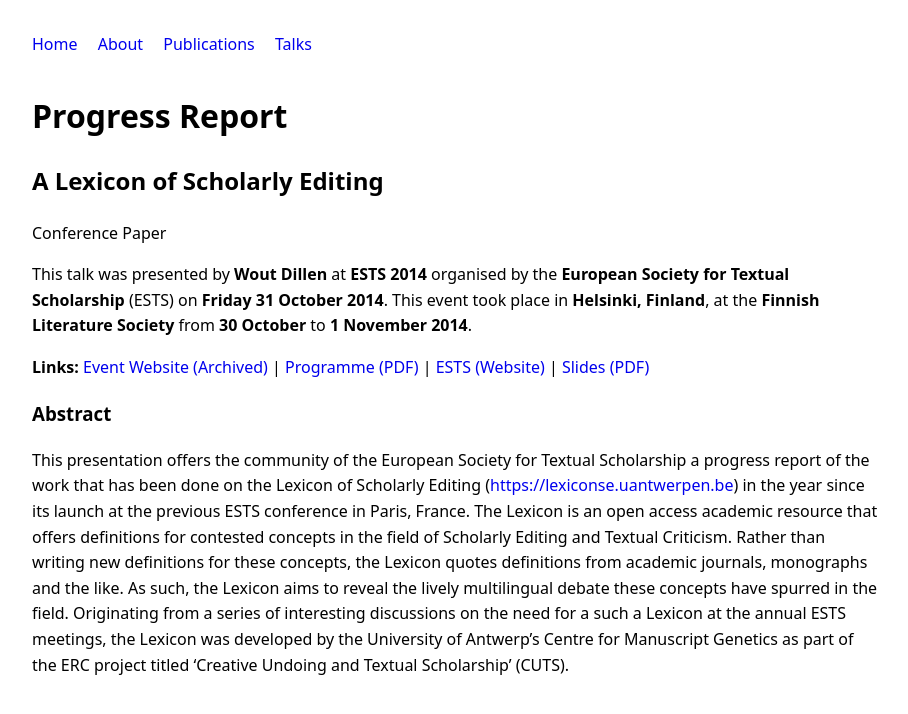
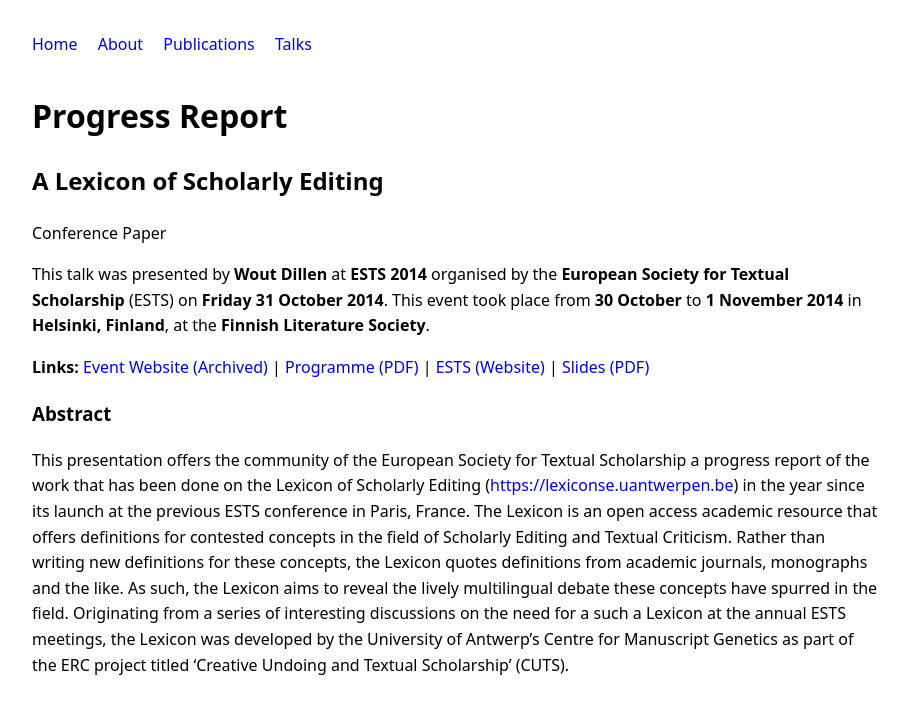
Before and after one commit to WoutDLN/myacweb, a Jekyll site: the page built from _talks/2014-10-31_ests_paper_progress-report.md, in a window 1280 px wide. Shown: the top 714 px of the page, without its empty margins (183-1091 px from the left). Built offline with Jekyll 4.4.1, drawn with Linux system fonts in a browser that asks for light colours.

Commit message:
restructured forloop to fix whitespace issue & simplified date range generation

```diff
--- a/_data/organisers.yml
+++ b/_data/organisers.yml
@@ -22,3 +22,8 @@ baahe:
   name: "The Belgian Association for American and English Studies"
   shortname: "BAAHE"
   url: "https://www.baahe.be/"
+
+val:
+  name: "Vlaamse Vereniging voor Algemene en Vergelijkende Literatuurwetenschap"
+  shortname: "VAL"
+  url: "https://www.vval.be/"
--- a/_layouts/talk.html
+++ b/_layouts/talk.html
@@ -9,6 +9,29 @@ layout: default
 {% assign page_date = page.date | date: "%Y-%m-%d" %}
 {% assign start_date = event.startdate | date: "%Y-%m-%d" %}
 {% assign end_date = event.enddate | date: "%Y-%m-%d" %}
+
+{% capture date_range %}
+{%- if event.startdate != event.enddate -%}
+    {% assign start_year = event.startdate | date: "%Y" %}
+    {% assign end_year = event.enddate | date: "%Y" %}
+    {% assign start_month = event.startdate | date: "%m" %}
+    {% assign end_month = event.enddate | date: "%m" %}
+
+    from <strong>
+        {%- if start_year == end_year -%}
+            {%- if start_month == end_month -%}
+                {{ event.startdate | date: "%-d" }}
+            {%- else -%}
+                {{ event.startdate | date: "%-d %B" }}
+            {%- endif -%}
+        {%- else -%}
+            {{ event.startdate | date: "%-d %B %Y" }}
+        {%- endif -%}
+            </strong>
+
+    to <strong>{{ event.enddate | date: "%-d %B %Y" }}</strong>
+    {% endif %}
+{% endcapture %}
 
 
 <header class="talk-header">
@@ -38,46 +61,29 @@ layout: default
 
     {% assign first_venue = site.data.venues[venues.first] %}
 
-    This event took place
+    This event took place {{ date_range }}
     in <strong>{{ first_venue.city }}, {{ first_venue.country }}</strong>,
     at the
 
-    {% for venue_id in venues %}
-    {% assign venue = site.data.venues[venue_id] %}
+    {% if venues.size == 1 %}
 
-    {% if forloop.first %}
-        <strong>{{ venue.name }}</strong>
-    {% elsif forloop.last %}
-        and <strong>{{ venue.name }}</strong>
+        <strong>{{ first_venue.name }}</strong>.
+
     {% else %}
-        , <strong>{{ venue.name }}</strong>
+
+        {% for venue_id in venues -%}
+            {%- assign venue = site.data.venues[venue_id] -%}
+
+            {%- if forloop.first -%}
+                <strong>{{ venue.name }}</strong>
+            {%- elsif forloop.last -%}
+                and <strong>{{ venue.name }}</strong>
+            {%- else -%}
+                , <strong>{{ venue.name }}</strong>
+            {%- endif -%}
+        {%- endfor -%}.
+
     {% endif %}
-    {% endfor %}{% if page_date == start_date and page_date == end_date %}.{% endif %}
-
-    {% unless page_date == start_date and page_date == end_date %}
-        {% if event.startdate != event.enddate %}
-            {% assign start_year = event.startdate | date: "%Y" %}
-            {% assign end_year = event.enddate | date: "%Y" %}
-            {% assign start_month = event.startdate | date: "%m" %}
-            {% assign end_month = event.enddate | date: "%m" %}
-
-            from <strong>
-            {% if start_year == end_year %}
-                {% if start_month == end_month %}
-                    {{ event.startdate | date: "%-d" }}
-                {% else %}
-                    {{ event.startdate | date: "%-d %B" }}
-                {% endif %}
-            {% else %}
-                {{ event.startdate | date: "%-d %B %Y" }}
-            {% endif %}
-            </strong>
-
-            to <strong>{{ event.enddate | date: "%-d %B %Y" }}</strong>.
-        {% else %}
-            on <strong>{{ event.startdate | date: "%A %-d %B %Y" }}</strong>.
-        {% endif %}
-    {%- endunless -%}
   </p>
 
 {% if event.archive_url or event.programme_url or page.slides or page.poster or event.bookofabstracts or organiser.url %}
```
Also changed, not shown: _data/events.yml (+9 -0 lines), _talks/2015-05-06_antwerp_voorstelling.md (added, +18 -0 lines), _talks/todo/2015-05-06_antwerp_voorstelling.md (deleted, +0 -24 lines).
